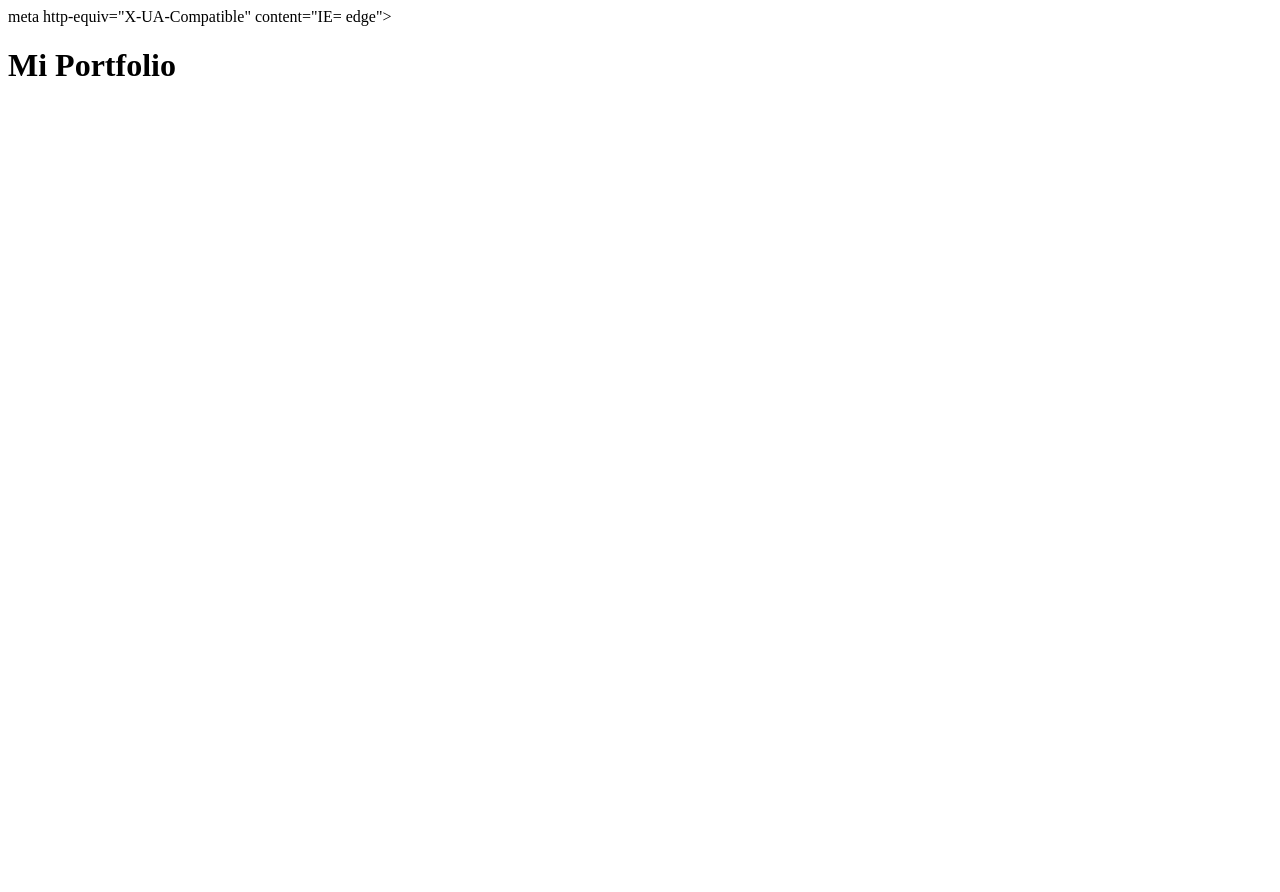
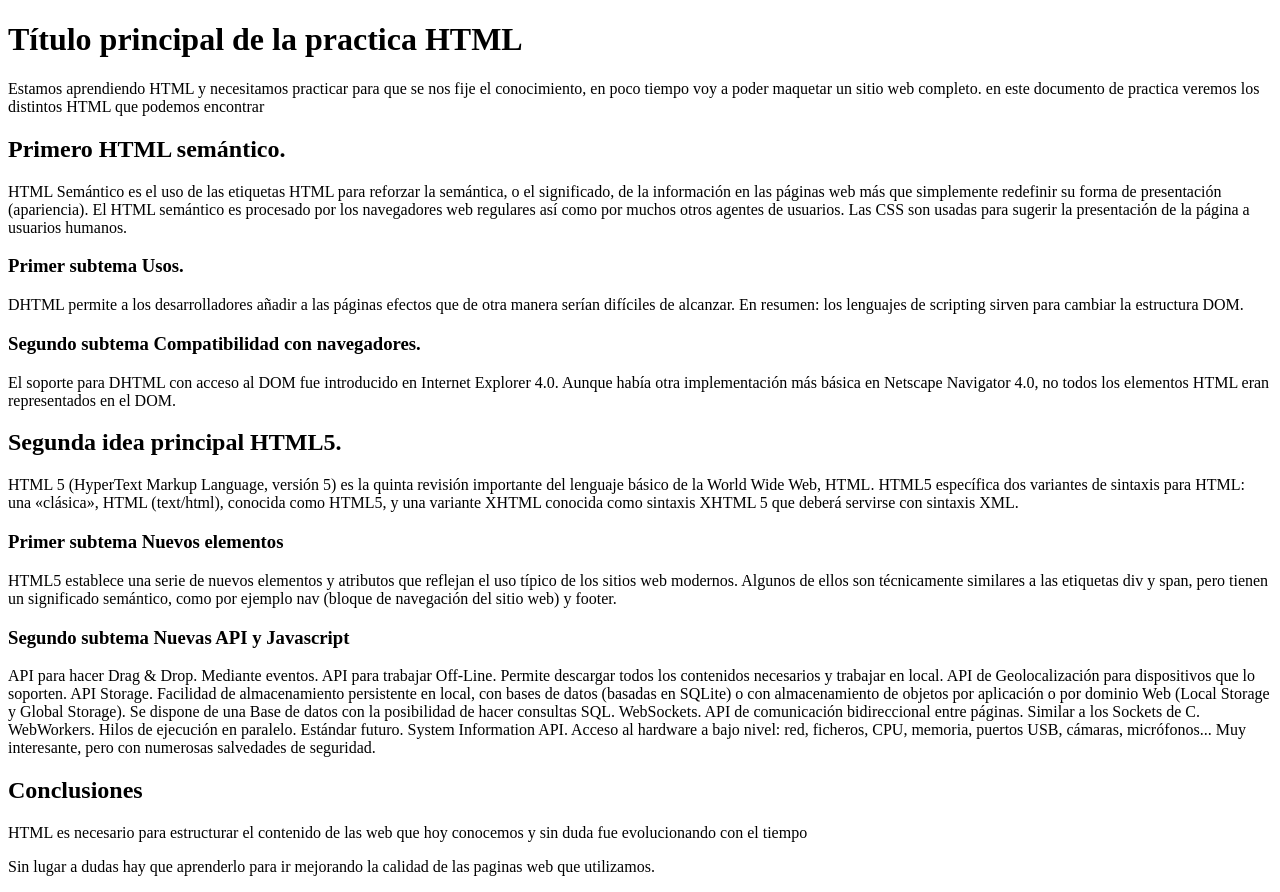
Before and after one commit to BeluChavez2023/Portfolio-Front-end, a plain HTML site: page index.html in a window 1280 px wide. Before the commit the page ends 800 px from the top, so only its background shows below. Drawn offline with Linux system fonts and the light colour scheme.

Commit message:
commit 2

```diff
--- a/index.html
+++ b/index.html
@@ -1,14 +1,40 @@
 <!DOCTYPE html>
 </html lang= "en">
-<head>
 
-    <meta charset="utf-8" />
-    meta http-equiv="X-UA-Compatible" content="IE= edge">
-    <meta name="viewport" content="width=device-width, initial-scale=1">
-    <title> PROTFOLIO</title>
 
-</head>
 
-<h1>Mi Portfolio
+<head><h1>Título principal de la practica HTML<h1></h1></head>
 
-</h1>
+<body>
+
+
+
+<p>Estamos aprendiendo HTML y necesitamos practicar para que se nos fije el conocimiento, en poco tiempo voy a poder maquetar un sitio web completo. en este documento de practica veremos los distintos HTML que podemos encontrar </p>
+
+
+<h2>Primero HTML semántico. </h2>
+
+    <p>HTML Semántico es el uso de las etiquetas HTML para reforzar la semántica, o el significado, de la información en las páginas web más que simplemente redefinir su forma de presentación (apariencia). El HTML semántico es procesado por los navegadores web regulares así como por muchos otros agentes de usuarios. Las CSS son usadas para sugerir la presentación de la página a usuarios humanos.</p>
+
+<h3>Primer subtema Usos. </h3>
+
+        <p>DHTML permite a los desarrolladores añadir a las páginas efectos que de otra manera serían difíciles de alcanzar. En resumen: los lenguajes de scripting sirven para cambiar la estructura DOM.</p>
+<h3>Segundo subtema Compatibilidad con navegadores.</h3>
+        <p>El soporte para DHTML con acceso al DOM fue introducido en Internet Explorer 4.0. Aunque había otra implementación más básica en Netscape Navigator 4.0, no todos los elementos HTML eran representados en el DOM.</p>
+ <h2>Segunda idea principal HTML5.</h2>
+    <p>HTML 5 (HyperText Markup Language, versión 5) es la quinta revisión importante del lenguaje básico de la World Wide Web, HTML. HTML5 específica dos variantes de sintaxis para HTML: una «clásica», HTML (text/html), conocida como HTML5, y una variante XHTML conocida como sintaxis XHTML 5 que deberá servirse con sintaxis XML.</p>
+<h3>Primer subtema Nuevos elementos</h3>
+        <p>HTML5 establece una serie de nuevos elementos y atributos que reflejan el uso típico de los sitios web modernos. Algunos de ellos son técnicamente similares a las etiquetas div y span, pero tienen un significado semántico, como por ejemplo nav (bloque de navegación del sitio web) y footer.</p>
+<h3>Segundo subtema Nuevas API y Javascript </h3>
+        <p>API para hacer Drag & Drop. Mediante eventos.
+    API para trabajar Off-Line. Permite descargar todos los contenidos necesarios y trabajar en local.
+    API de Geolocalización para dispositivos que lo soporten.
+    API Storage. Facilidad de almacenamiento persistente en local, con bases de datos (basadas en SQLite) o con almacenamiento de objetos por aplicación o por dominio Web (Local Storage y Global Storage). Se dispone de una Base de datos con la posibilidad de hacer consultas SQL.
+    WebSockets. API de comunicación bidireccional entre páginas. Similar a los Sockets de C.
+    WebWorkers. Hilos de ejecución en paralelo.
+    Estándar futuro. System Information API. Acceso al hardware a bajo nivel: red, ficheros, CPU, memoria, puertos USB, cámaras, micrófonos... Muy interesante, pero con numerosas salvedades de seguridad.</p>
+
+<h2>Conclusiones  </h2>
+    <p>HTML es necesario para estructurar el contenido de las web que hoy conocemos y sin duda fue evolucionando con el tiempo</p>
+    <p>Sin lugar a dudas hay que aprenderlo para ir mejorando la calidad de las paginas web que utilizamos.</p>
+</body>
```
